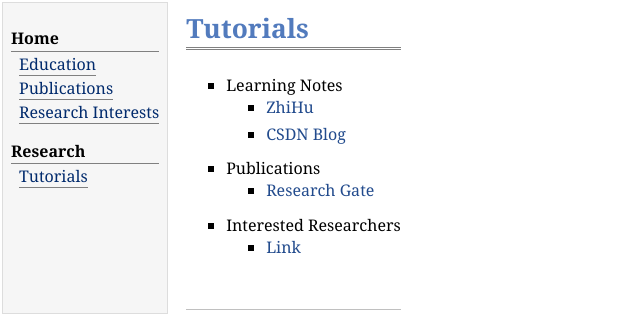
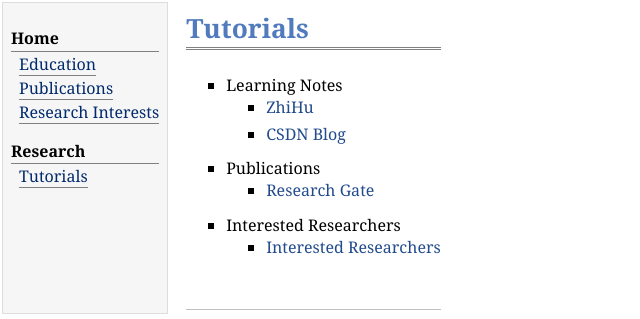
Before and after one commit to sunn19/NanSun.github.io-, a plain HTML site: page tutorial.html in a window 1280 px wide. Shown: the whole page, without its empty margins (0-640 px from the left). Drawn offline with Linux system fonts and the light colour scheme.

Commit message:
Add files via upload
Signed-off-by: Nan <55400427+sunn19@users.noreply.github.com>

```diff
--- a/tutorial.html
+++ b/tutorial.html
@@ -61,7 +61,7 @@
 
         <li>
             <p>
-                <a href="http://t.csdn.cn/Oanng/">Link</a>
+                <a href="https://blog.csdn.net/weixin_43643082/article/details/131854464?spm=1001.2014.3001.5501">Interested Researchers</a>
             </p>
         </li>
 
```
